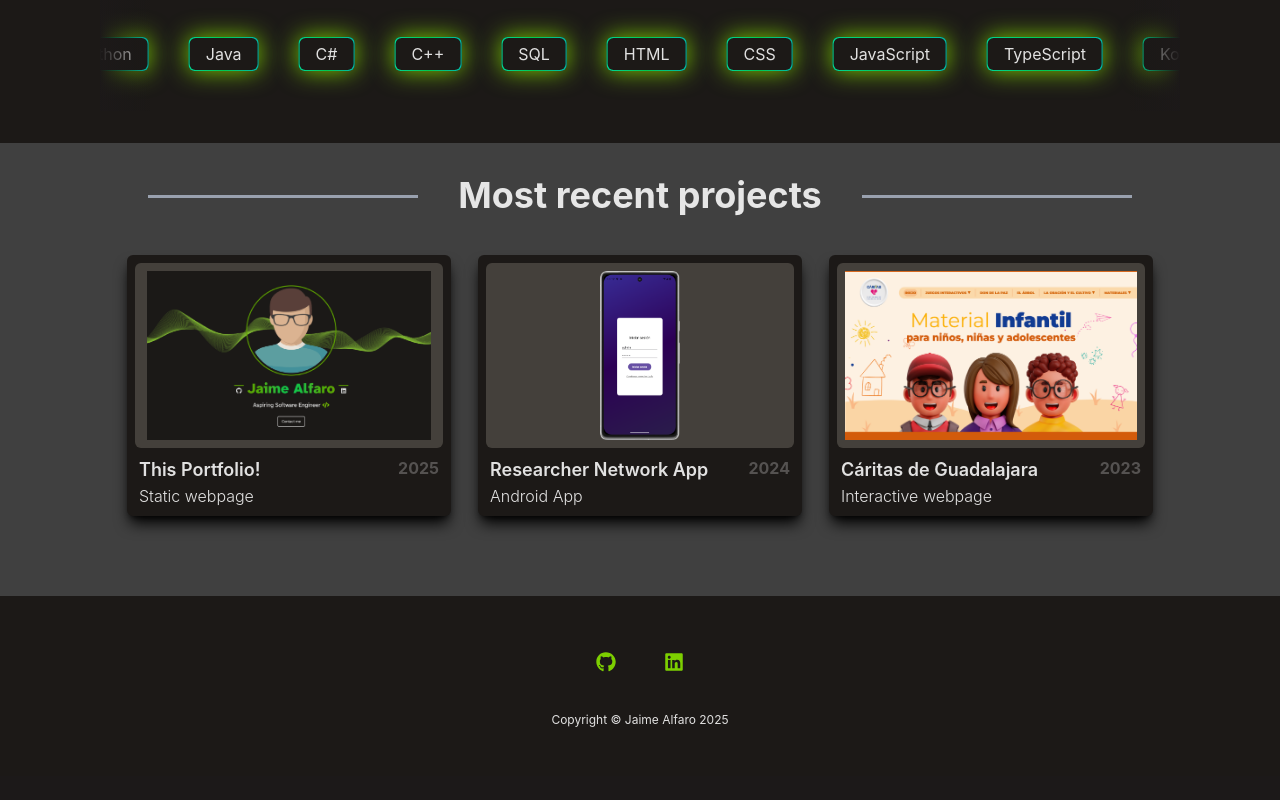
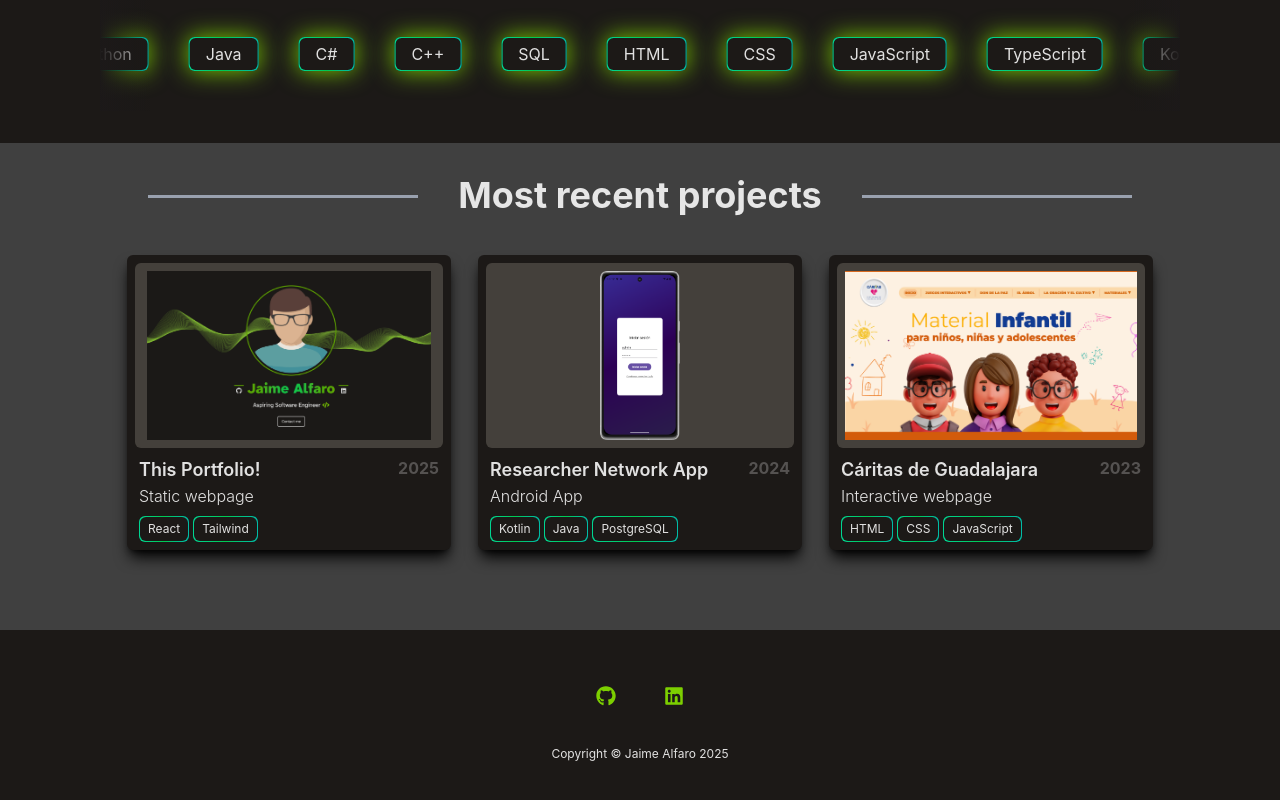
Before and after one commit to JaimeTAR/JaimeTAR.github.io, a React (Vite) app: page / in a window 1280 px wide. Shown: the part 1419-2219 px from the top of the page. Before the commit the page ends 2195 px from the top, so only its background shows below. Built offline with nearby package versions, Linux system fonts and the light colour scheme; a web font is replaced by a local one.

Commit message:
Added technologies used to projects

```diff
--- a/src/components/Projects.tsx
+++ b/src/components/Projects.tsx
@@ -8,18 +8,21 @@ const projects = [
     subtitle: "Static webpage",
     year: "2025",
     imgSrc: PortfolioImg,
+    tech: ["React", "Tailwind"],
   },
   {
     title: "Researcher Network App",
     subtitle: "Android App",
     year: "2024",
     imgSrc: ResearcherImg,
+    tech: ["Kotlin", "Java", "PostgreSQL"],
   },
   {
     title: "Cáritas de Guadalajara",
     subtitle: "Interactive webpage",
     year: "2023",
     imgSrc: CaritasImg,
+    tech: ["HTML", "CSS", "JavaScript"],
   },
 ];
 
@@ -51,6 +54,16 @@ const Projects = () => {
               <p className="pl-1 text-md font-light group-hover:text-lime-200 transition-all duration-500 ">
                 {project.subtitle}
               </p>
+              <div className="flex gap-1 text-center mt-2 ml-1">
+                {project.tech.map((language) => (
+                  <div className="relative inline-block">
+                    <div className="absolute inset-0 bg-gradient-to-r from-emerald-400 via-green-500 to-teal-500 rounded-md" />
+                    <p className="text-xs relative bg-stone-900 text-blck px-2 py-1 rounded-md m-[1px]">
+                      {language}
+                    </p>
+                  </div>
+                ))}
+              </div>
             </div>
           ))}
         </div>
```
